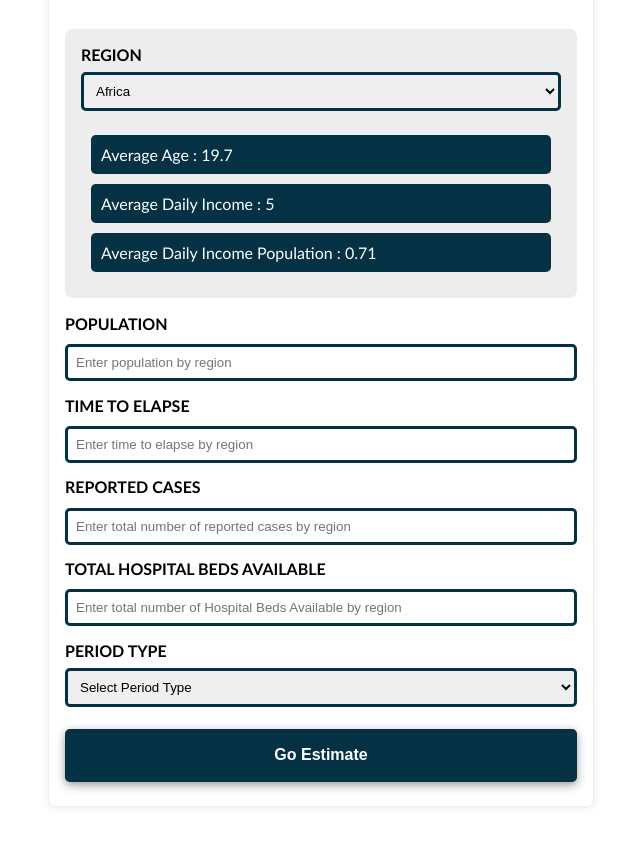
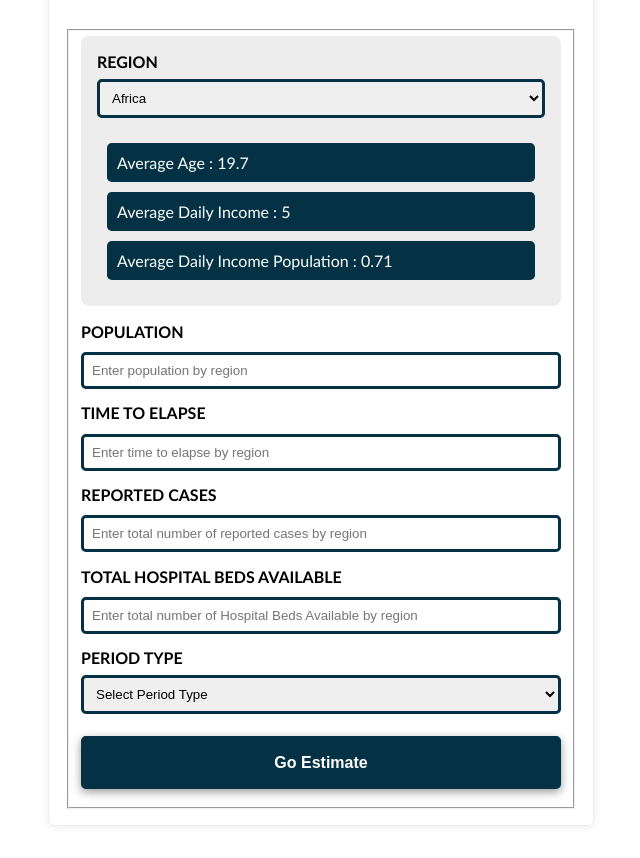
Before and after one commit to myquery/buildforSDGchallenge, a website with bundled scripts: page src/index.html in a window 1280 px wide. Shown: the part 130-988 px from the top of the page, without its empty margins (319-959 px from the left). Built offline with nearby package versions, Linux system fonts and the light colour scheme.

Commit message:
attempting to resolve assessbility issues again

```diff
--- a/src/index.html
+++ b/src/index.html
@@ -16,6 +16,7 @@
                 <h1>Covid-19</h1>
                 <h3>Impact Estimator App</h3>
                 <form action="">
+                    <fieldset>
                 <div class="region">
                     <div class="input-control">
                       <label for="region">Region</label>
@@ -46,7 +47,8 @@
                         placeholder="Enter population by region"
                         aria-placeholder="Enter population by region"
                         data-population
-                        class="control">
+                        class="control"
+                        required>
                     </div>
                     <div class="input-control">
                         <label for="timeToElapse">Time To Elapse </label>
@@ -56,8 +58,9 @@
                         name="timeToElapse"
                         data-time-to-elapse
                         placeholder="Enter time to elapse by region"
-                        aria-placeholder="Enter time to elapse by region"
-                        class="control">
+
+                        class="control"
+                        required>
                     </div>
                     <div class="input-control">
                         <label for="reportedCases">Reported Cases </label>
@@ -67,8 +70,9 @@
                         name="reportedCases"
                         data-reported-cases
                         placeholder="Enter total number of reported cases by region"
-                        aria-placeholder="Enter total number of reported cases by region"
-                        class="control">
+
+                        class="control"
+                        required>
                     </div>
                     <div class="input-control">
                         <label for="totalHospitalBeds">Total Hospital Beds Available</label>
@@ -77,13 +81,13 @@
                         id="totalHospitalBeds"
                         name="totalHospitalBeds"
                         placeholder="Enter total number of Hospital Beds Available by region"
-                        aria-placeholder="Enter total number of Hospital Beds Available by region"
                         data-total-hospital-beds
-                        class="control">
+                        class="control"
+                        required>
                     </div>
                     <div class="input-control">
                         <label for="periodType">Period Type</label>
-                        <select id="periodType" data-period-type class="control"  name="periodType">
+                        <select id="periodType" data-period-type class="control"  name="periodType" required>
                             <option value="">Select Period Type</option>
                             <option value="days">Days</option>
                             <option value="Weeks">Weeks</option>
@@ -94,7 +98,7 @@
                     <div class="input-control">
                         <button data-go-estimate type="button">Go Estimate</button>
                     </div>
-
+                </fieldset>
 
                 </form>
             </div>
```
